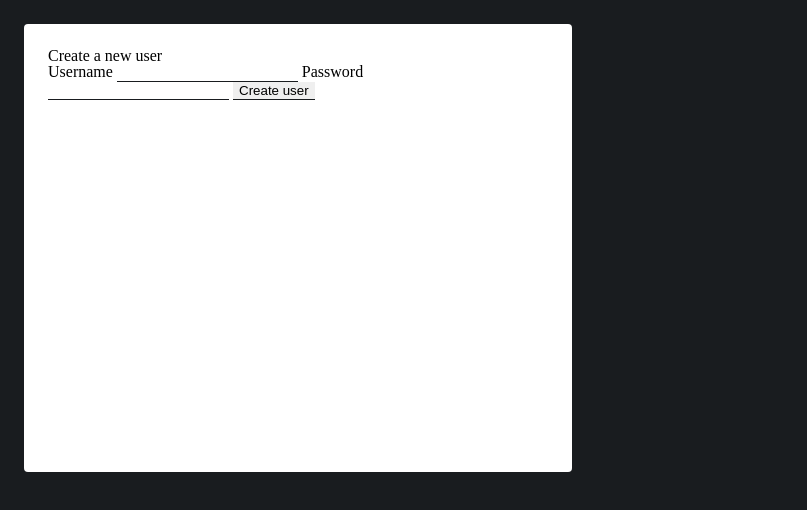
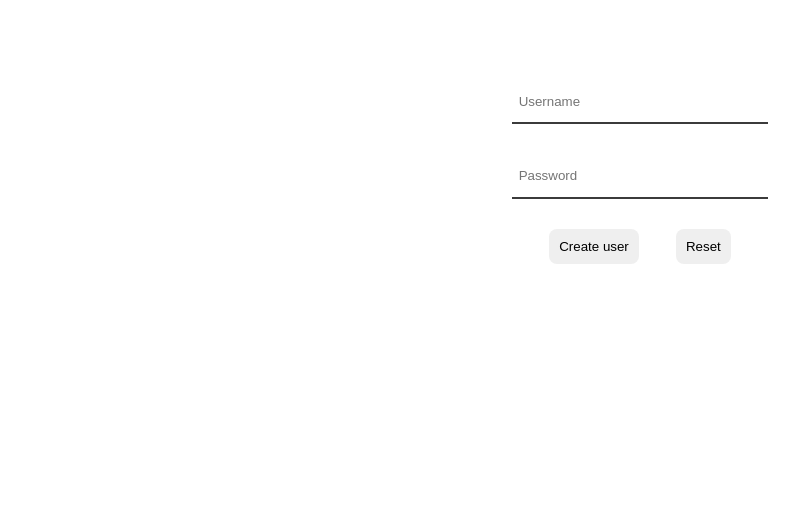
Before and after one commit to geraldbivens/auth-1-frontend, a plain HTML site: page index.html in a window 1280 px wide. Shown: the whole page, without its empty margins (0-807 px from the left). Drawn offline with Linux system fonts and the light colour scheme; no server answers.

Commit message:
Finish styling form.

```diff
--- a/index.html
+++ b/index.html
@@ -9,7 +9,7 @@
 </head>
 <body>
     <h1 class="no-show">Auth 1</h1>
-    <section id="create-user-card">
+    <!-- <section id="create-user-card">
         <h2>Create a new user</h2>
         <form id="create-user">
             <label for="">Username</label>
@@ -18,6 +18,33 @@
             <input type="password" name="password" id="password">
             <input type="submit" value="Create user">
         </form>
-    </section>
+    </section> -->
+
+    <div class='flex justify-center' id='form-container'>
+        <form aria-label='login form' class='flex flex-direction-column justify-between' id='create-user-form'>
+            <input
+                aria-label='username input'
+                type='text'
+                name='username'
+                id='username-input'
+                placeholder='Username'
+            />
+            <input
+                aria-label='password input'
+                type='password'
+                name='password'
+                id='password-input'
+                placeholder='Password'
+            />
+            <div class='flex justify-evenly'>
+                <input
+                    type='submit'
+                    id='login'
+                    value='Create user'
+                />
+                <button id='reset' type='reset'>Reset</button>
+            </div>
+        </form>
+    </div>
 </body>
 </html>
--- a/style.css
+++ b/style.css
@@ -56,26 +56,53 @@ html, body {
     height: 100vh;
 }
 
-body { background-color: #191c1f;}
-
 /* - - - - - - - - - - - -
-    Card styles
+    Form styles
 - - - - - - - - - - - -  */
 
-#create-user-card {
-    background-color: white;
-    border-radius: 4px;
-    width: 500px;
-    height: 400px;
-    margin: 1.5em 0 0 24px;
-    padding: 1.5em 24px;
+.flex {
+    display: flex;
+}
+.align-center {
+    align-items: center;
+}
+.justify-between {
+    justify-content: space-between;
+}
+.justify-evenly {
+    justify-content: space-evenly;
+}
+.justify-center {
+    justify-content: center;
+}
+.flex-direction-column {
+    flex-direction: column;
 }
 
-form input {
-    border-top: none;
-    border-right: none;
-    border-left: none;
-    border-bottom: 1px solid #191c1f;
+/* - - - - - - - - - */
+
+#username-input, #password-input {
+    height: 5vh;
+    padding-left: 0.5em;
+    border: none;
+    border-bottom: 2px solid #3b3b3b;
+}
+
+/* - - - - - - - - - */
+
+#login, #reset {
+    border-style: none;
+    border-radius: 8px;
+    padding: 10px;
+}
+
+/* - - - - - - - - - */
+
+#create-user-form {
+    padding-top: 5em;
+    min-height: 23vh;
+    width: 20%;
+    color: gray;
 }
 
 /* - - - - - - - - - */
```
